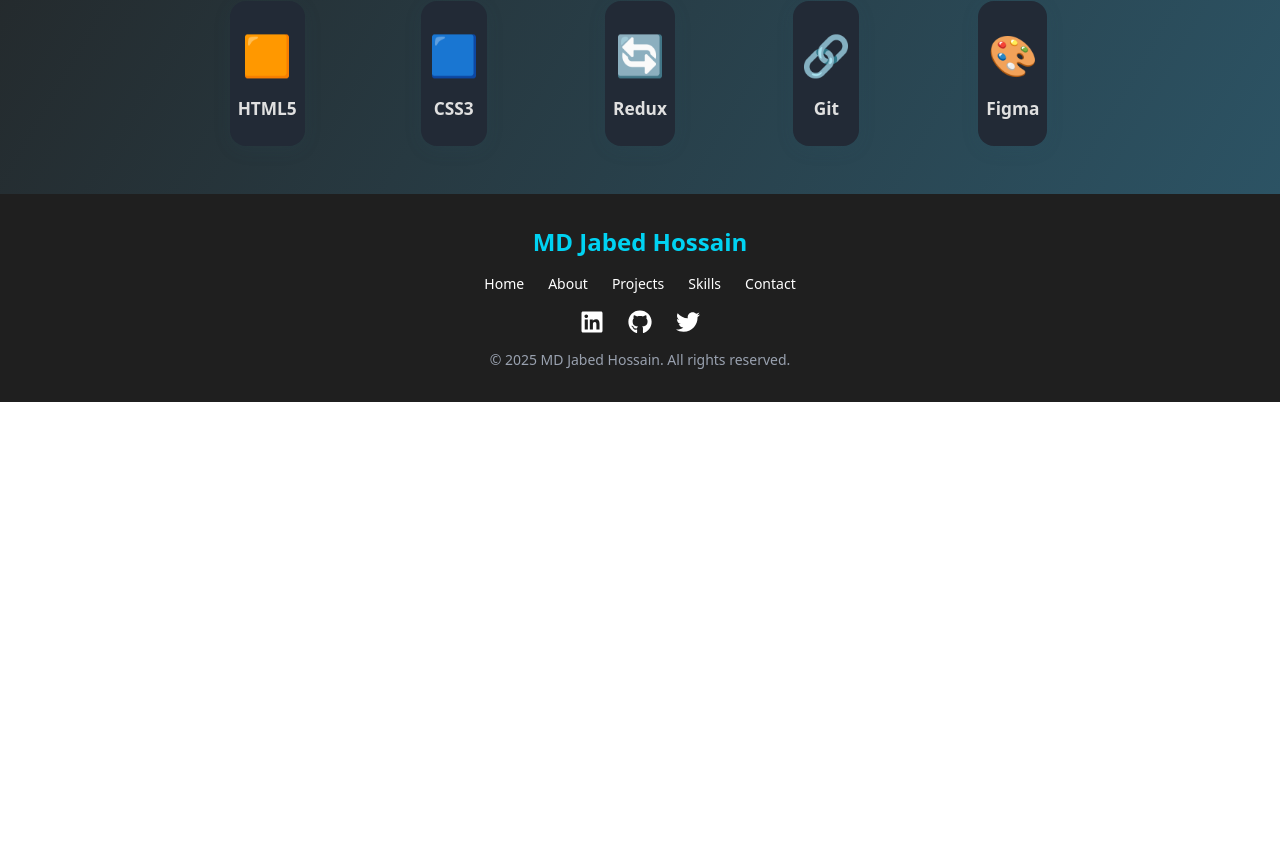
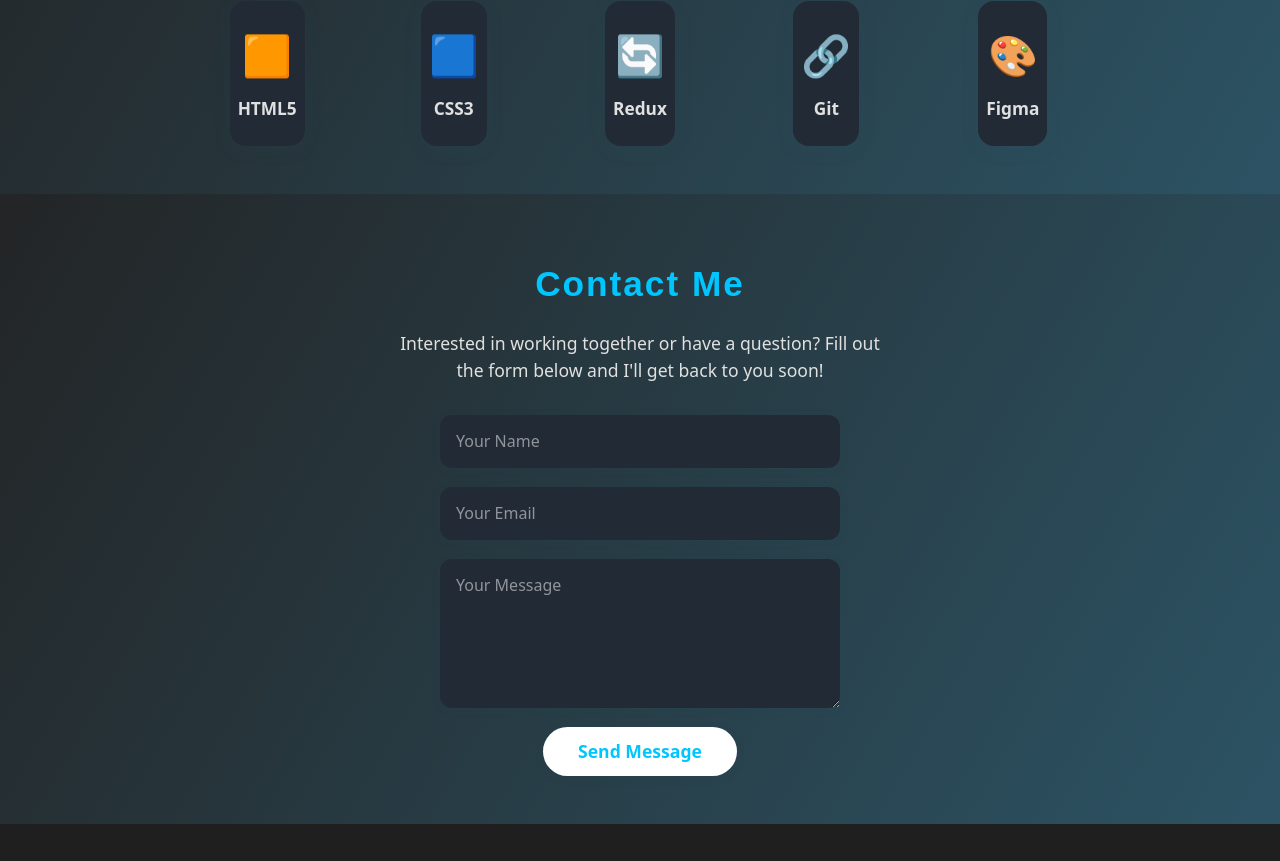
Before and after one commit to Jabedhossain101/personal-portfolio-website, a React (Vite) app: page / in a window 1280 px wide. Shown: the part 2156-3017 px from the top of the page. Before the commit the page ends 2558 px from the top, so only its background shows below. Built offline with nearby package versions, Linux system fonts and the light colour scheme.

Commit message:
added contact page

```diff
--- a/src/Home/Contact.jsx
+++ b/src/Home/Contact.jsx
@@ -0,0 +1,180 @@
+import React, { useState } from 'react';
+import { motion } from 'framer-motion';
+
+const Contact = () => {
+  const [form, setForm] = useState({ name: '', email: '', message: '' });
+  const [submitted, setSubmitted] = useState(false);
+
+  const handleChange = e => {
+    setForm({ ...form, [e.target.name]: e.target.value });
+  };
+
+  const handleSubmit = e => {
+    e.preventDefault();
+    setSubmitted(true);
+    setTimeout(() => setSubmitted(false), 3000);
+    setForm({ name: '', email: '', message: '' });
+  };
+
+  return (
+    <section className="contact" id="contact">
+      <div className="contact-container">
+        <motion.h2
+          initial={{ x: -40, opacity: 0 }}
+          whileInView={{ x: 0, opacity: 1 }}
+          transition={{ duration: 0.7, type: 'spring' }}
+          className="contact-title"
+        >
+          Contact Me
+        </motion.h2>
+        <motion.p
+          initial={{ opacity: 0 }}
+          whileInView={{ opacity: 1 }}
+          transition={{ delay: 0.2, duration: 0.8 }}
+          className="contact-desc"
+        >
+          Interested in working together or have a question? Fill out the form below and I'll get back to you soon!
+        </motion.p>
+        <motion.form
+          className="contact-form"
+          initial={{ opacity: 0, y: 30 }}
+          whileInView={{ opacity: 1, y: 0 }}
+          transition={{ delay: 0.3, duration: 0.8 }}
+          onSubmit={handleSubmit}
+        >
+          <input
+            type="text"
+            name="name"
+            placeholder="Your Name"
+            value={form.name}
+            onChange={handleChange}
+            required
+            className="contact-input"
+          />
+          <input
+            type="email"
+            name="email"
+            placeholder="Your Email"
+            value={form.email}
+            onChange={handleChange}
+            required
+            className="contact-input"
+          />
+          <textarea
+            name="message"
+            placeholder="Your Message"
+            value={form.message}
+            onChange={handleChange}
+            required
+            className="contact-textarea"
+            rows={5}
+          />
+          <motion.button
+            type="submit"
+            className="contact-btn"
+            whileHover={{ scale: 1.05, backgroundColor: '#00c6ff', color: '#fff' }}
+            transition={{ type: 'spring', stiffness: 300 }}
+          >
+            Send Message
+          </motion.button>
+          {submitted && (
+            <motion.div
+              className="contact-success"
+              initial={{ opacity: 0 }}
+              animate={{ opacity: 1 }}
+              transition={{ duration: 0.5 }}
+            >
+              Thank you! Your message has been sent.
+            </motion.div>
+          )}
+        </motion.form>
+      </div>
+      <style>{`
+        .contact {
+          background: linear-gradient(120deg, #232526 0%, #2c5364 100%);
+          color: #fff;
+          padding: 4rem 1rem 3rem 1rem;
+          display: flex;
+          justify-content: center;
+        }
+        .contact-container {
+          max-width: 500px;
+          margin: 0 auto;
+          width: 100%;
+          text-align: center;
+        }
+        .contact-title {
+          font-size: 2.2rem;
+          font-weight: 700;
+          margin-bottom: 1.2rem;
+          letter-spacing: 2px;
+          font-family: 'Montserrat', sans-serif;
+          color: #00c6ff;
+        }
+        .contact-desc {
+          font-size: 1.1rem;
+          color: #e0e0e0;
+          margin-bottom: 2rem;
+        }
+        .contact-form {
+          display: flex;
+          flex-direction: column;
+          gap: 1.2rem;
+          align-items: center;
+        }
+        .contact-input, .contact-textarea {
+          width: 100%;
+          max-width: 400px;
+          padding: 0.9rem 1rem;
+          border-radius: 12px;
+          border: none;
+          font-size: 1rem;
+          background: #222a36;
+          color: #fff;
+          box-shadow: 0 2px 8px rgba(44,83,100,0.10);
+          outline: none;
+          transition: box-shadow 0.2s;
+        }
+        .contact-input:focus, .contact-textarea:focus {
+          box-shadow: 0 4px 16px #00c6ff33;
+        }
+        .contact-btn {
+          background: #fff;
+          color: #00c6ff;
+          font-weight: 600;
+          padding: 0.7rem 2.2rem;
+          border-radius: 30px;
+          font-size: 1.1rem;
+          border: none;
+          cursor: pointer;
+          box-shadow: 0 2px 8px rgba(44,83,100,0.10);
+          transition: background 0.2s, color 0.2s, transform 0.2s;
+        }
+        .contact-btn:hover {
+          background: #00c6ff;
+          color: #fff;
+        }
+        .contact-success {
+          margin-top: 1rem;
+          color: #00c6ff;
+          font-weight: 600;
+        }
+        @media (max-width: 600px) {
+          .contact-title {
+            font-size: 1.5rem;
+          }
+          .contact-desc {
+            font-size: 1rem;
+          }
+          .contact-input, .contact-textarea {
+            font-size: 0.95rem;
+            padding: 0.7rem 0.7rem;
+            max-width: 100%;
+          }
+        }
+      `}</style>
+    </section>
+  );
+};
+
+export default Contact;
--- a/src/Layouts/RootLayout.jsx
+++ b/src/Layouts/RootLayout.jsx
@@ -7,6 +7,7 @@ import About from '../Home/About';
 import Banner from '../Home/Banner';
 import Projects from '../Home/Projects';
 import Skills from '../Home/Skills';
+import Contact from '../Home/Contact';
 
 const RootLayout = () => {
   return (
@@ -16,6 +17,7 @@ const RootLayout = () => {
       <About></About>
       <Projects></Projects>
       <Skills></Skills>
+      <Contact></Contact>
       <Footer></Footer>
     </div>
   );
```
